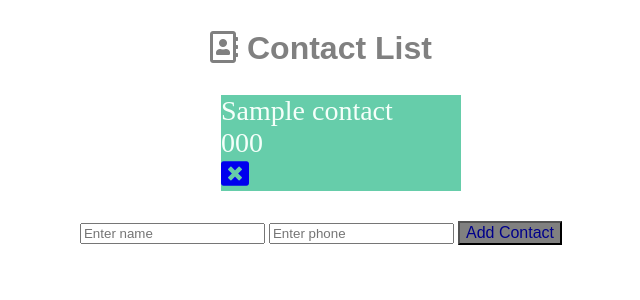
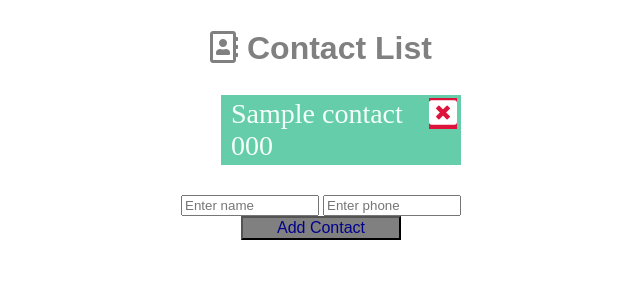
Before and after one commit to vanshikarathi15/Contact_list, a Node server app: template views/home.ejs in a window 1280 px wide. Shown: the top 300 px of the page, without its empty margins (319-959 px from the left). Run offline with Node 20, Linux system fonts and the light colour scheme; tables that the repository leaves empty hold one stand-in row (values such as "Sample post"); the template is opened without the code that fills it: values that come from a table or form of the project are taken from there, most other values are stand-ins (such as "Sample title", 1, 10 or a date in 2020); some libraries are stand-ins or nearby versions.

Commit message:
completed the contact list project

```diff
--- a/assets/css/home.css
+++ b/assets/css/home.css
@@ -9,6 +9,8 @@ body{
     color:gray;
 }
 .contact{
+    display: flex;
+    padding:3px 10px;
     background-color: mediumaquamarine;
     border-bottom: 2.5px solid white;
 
@@ -17,10 +19,22 @@ body{
     display: flex;
     justify-content: space-between;
     color: mintcream;
+}
 
-
+.contact .delete-button{
+    width: 10%;
+    text-align: center;
+    /* padding: 3px; */
 }
-.contact>.flex{
+.contact .delete-button a{
+    color:white;
+    background-color: crimson;
+}
+.contact .flex{
+    display: flex;
+    flex-direction: row;
+    flex-wrap: wrap;
+    justify-content: space-between;
     width: 90%;
 }
 .contact:hover{
@@ -44,13 +58,20 @@ body{
 } */
 #submit{
     text-align: center;
+    margin-right: 500px;
+    margin-left: 500px;
 }
 #button{
     background-color:grey;
     color: darkblue;
     font-size: 1rem;
+    width:160px;
 }
 #button:hover{
     background-color: indigo;
     color:white;
 }
+#input{
+    width:130px;
+
+}
--- a/express.js
+++ b/express.js
@@ -37,12 +37,12 @@ app.get('/',function(req,res){
             console.log('error in fetching contacts from db');
             return ;
         }
+        return res.render('home',{
+            title:"My Contacts List",
+            contacts:contacts
+        });
+    })
 
-    })
-    return res.render('home',{
-        title:"My Contacts List",
-        contact_list:Contact
-    });
 });
 
 app.post("/create-contact" ,function(req,res){
@@ -64,12 +64,22 @@ app.post("/create-contact" ,function(req,res){
     });
     });
 app.get('/delete-contact/',function(req,res){
-    let phone=req.query.phone;
-    let contactIndex=contactList.findIndex(contact => contact.phone==phone);
-    if (contactIndex!=-1){
-        contactList.splice(contactIndex,1);
-    }
-    return res.redirect('back');
+    //get id from the query in url
+    let id=req.query.id;
+    //find contact in the database using id and delete
+    Contact.findByIdAndDelete(id,function(err){
+        if (err){
+            console.log('Error in deleting the object from database');
+            return;
+        }
+        return res.redirect('back');
+    });
+
+    // let contactIndex=contactList.findIndex(contact => contact.phone==phone);
+    // if (contactIndex!=-1){
+    //     contactList.splice(contactIndex,1);
+    // }
+
 });
 app.listen(port,function(err){
     if (err){
@@ -77,6 +87,3 @@ app.listen(port,function(err){
     }
     console.log('Server has been created at: ', port);
 });
-
-//ye 3 terminal the
-// plz resolev ok si r ty
--- a/views/home.ejs
+++ b/views/home.ejs
@@ -11,17 +11,17 @@
     <h1 id="heading"><i class="far fa-address-book"></i> Contact List</h1>
     <div>
         <ul id="lst">
-            <% for (let i of contact_list) { %>
+            <% for (let i of contacts) { %>
 
                 <li class="contact">
                     <div class="flex">
-                        <%= i.name %>
-                        <%= i.phone %>
+                        <div><%= i.name %></div>
+                        <div><%= i.phone %></div>
                     </div>
 
                 <div class="delete-button">
-                    <a href="/delete-contact/?phone=<%= i.phone %>"&name=<%= i.name%>">
-                        <i class="fas fa-window-close"></i>
+                    <a href="/delete-contact/?id=<%= i.id %>"&name=<%= i.name%>">
+                       <i class="fas fa-window-close"></i>
                     </a>
                 </div>
                 </li>
@@ -30,8 +30,8 @@
         </ul>
     </div>
     <form id="submit"action="/create-contact" method="POST" >
-        <input type="text" name="name" placeholder="Enter name" required>
-        <input type="number" name="phone" placeholder="Enter phone" required>
+        <input id="input" type="text" name="name" placeholder="Enter name" required>
+        <input id="input" type="number" name="phone" placeholder="Enter phone" required>
         <button id="button" type="submit">Add Contact</button>
     </form>
     <script type="text/javascript" src="/js/home.js">
```
